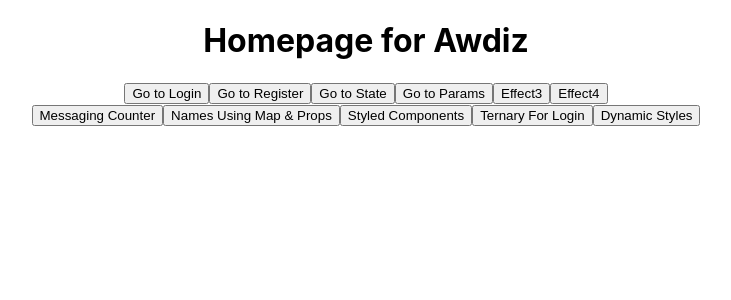
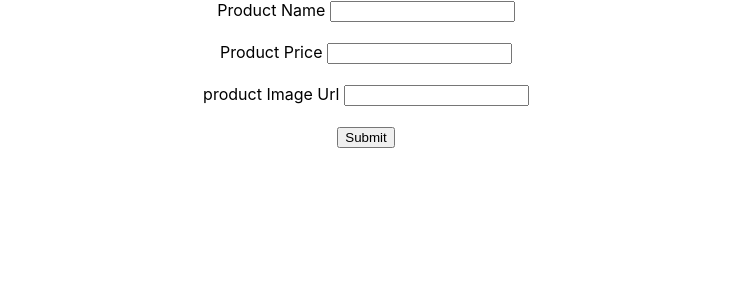
Before and after one commit to mandar-purandare/awdiz-4-react, a React (Create React App) app in the folder frontend/: page /addproduct in a window 1280 px wide. Before the commit this address led to /. Shown: the top 300 px of the page, without its empty margins (274-1005 px from the left). Built offline with nearby package versions, Linux system fonts and the light colour scheme.

Commit message:
add product (post req) fakestoreapi

```diff
--- a/frontend/src/App.jsx
+++ b/frontend/src/App.jsx
@@ -24,6 +24,7 @@ import PageNotFound from './components/29-09/PageNotFound';
 import Products from './components/30-09/Products';
 import Product from './components/01-10/Product';
 import Login2 from './components/30-09/Login2';
+import AddProduct from './components/04-10/AddProduct';
 
 function App() {
   const [loggedIn, setIsLoggedIn] = useState(false)
@@ -53,6 +54,7 @@ function App() {
         <Route exact path='/products' element={<Products/>}/>
         <Route exact path='/product/:id' element={<Product/>}/>
         <Route exact path='/login2' element={<Login2/>}/>
+        <Route exact path='/addproduct' element={<AddProduct/>}/>
       </Routes>
     </div>
   );
--- /dev/null
+++ b/frontend/src/components/04-10/AddProduct.jsx
@@ -0,0 +1,46 @@
+import axios from 'axios';
+import React, { useState } from 'react'
+import toast, { Toaster } from 'react-hot-toast';
+
+function AddProduct() {
+
+    const [product, setProduct] = useState({name:'', price:'', image:''})
+
+    function handleChange(event){
+        // console.log(event.target.name, event.target.value);
+        setProduct({...product,[event.target.name]: event.target.value});
+    }
+
+    async function addProduct(event){
+        event.preventDefault();
+        if(product.name && product.price && product.image && product.price > 0){
+            try{
+                const { data } = await axios.post('https://fakestoreapi.com/products',{name:product.name, price:product.price, image:product.image});
+                toast.success('Product added successfully with id ' + data.id);
+                setProduct({ name: '', price: '', image: '' })
+            }
+            catch(error){
+                console.log(error)
+            }
+        }else{
+            toast.error('All fields are mandatory and price must be greater than 0');
+        }
+    }
+
+  return (
+    <div className='add-product'>
+        <form onSubmit={addProduct}>
+            <label>Product Name </label>
+            <input type='text' name='name' onChange={handleChange} value={product.name}/><br/><br/>
+            <label>Product Price </label>
+            <input type='number' name='price' onChange={handleChange} value={product.price}/><br/><br/>
+            <label>product Image Url </label>
+            <input type='url' name='image' onChange={handleChange} value={product.image}/><br/><br/>
+            <input type='submit'/>
+        </form>
+        <Toaster/>
+    </div>
+  )
+}
+
+export default AddProduct
--- a/frontend/src/components/30-09/Products.jsx
+++ b/frontend/src/components/30-09/Products.jsx
@@ -13,6 +13,7 @@ function Products(){
             try{
                 const { data } = await axios.get('https://fakestoreapi.com/products');
                 setProducts(data);
+                // console.log(products);
             }catch(error){
                 toast.error(error.message)
             }
```
